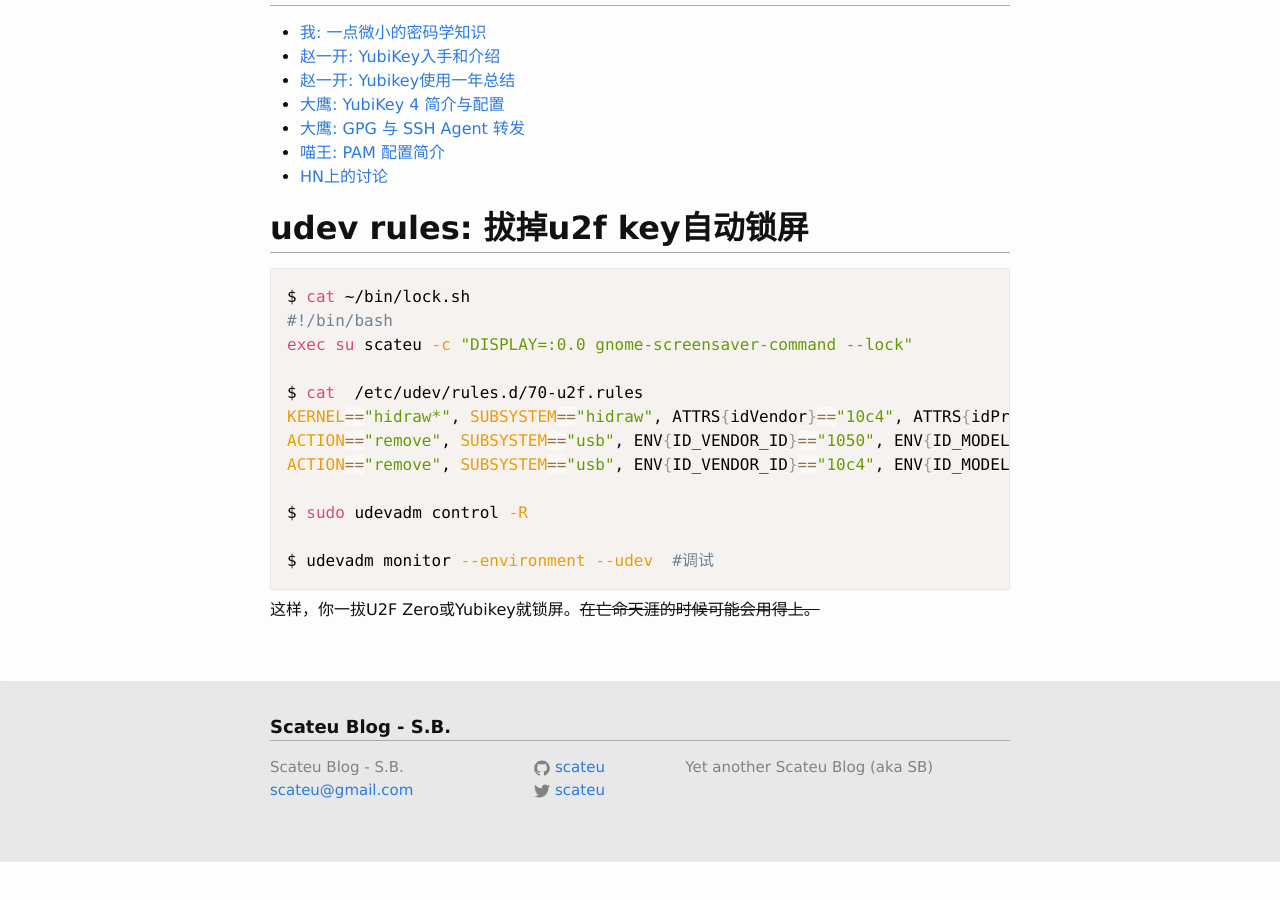
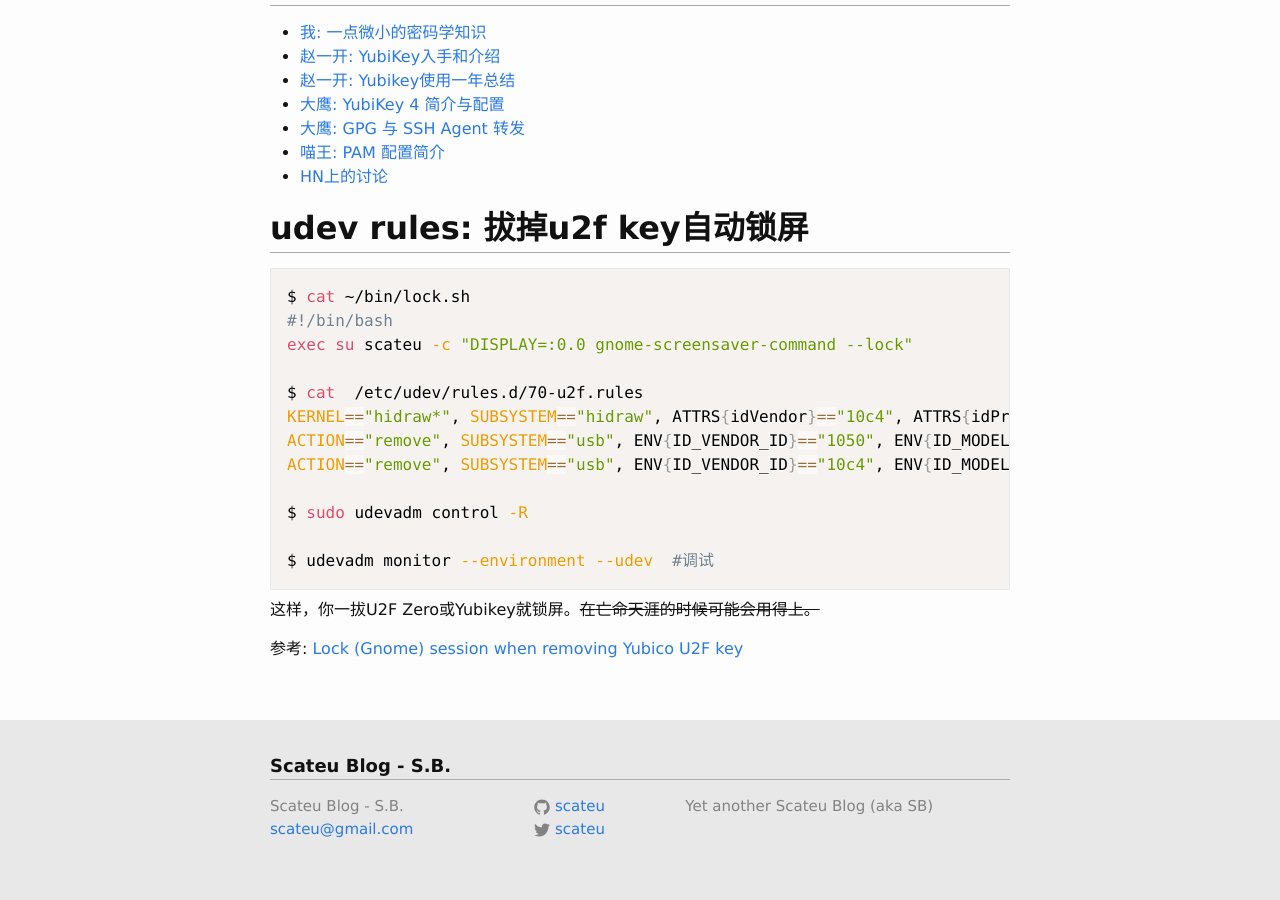
Before and after one commit to scateu/scateu.github.io, a Jekyll site: the page built from _posts/2016-11-30-u2f-zero.md, in a window 1280 px wide and 900 px high, scrolled down 12346 px. Built offline with Jekyll 4.4.1, drawn with Linux system fonts in a browser that asks for light colours; nearby versions of some CDN libraries; comment, search, counter and statistics services are not loaded; before the commit the page ends 13207 px from its top, so only the background shows below that.

Commit message:
Thu Jul  6 18:15:56 HKT 2017

````diff
--- a/_posts/2016-11-30-u2f-zero.md
+++ b/_posts/2016-11-30-u2f-zero.md
@@ -811,3 +811,5 @@ $ udevadm monitor --environment --udev  #调试
 ```
 
 这样，你一拔U2F Zero或Yubikey就锁屏。<del>在亡命天涯的时候可能会用得上。</del>
+
+参考: [Lock (Gnome) session when removing Yubico U2F key](https://gist.github.com/jhass/070207e9d22b314d9992)
````
